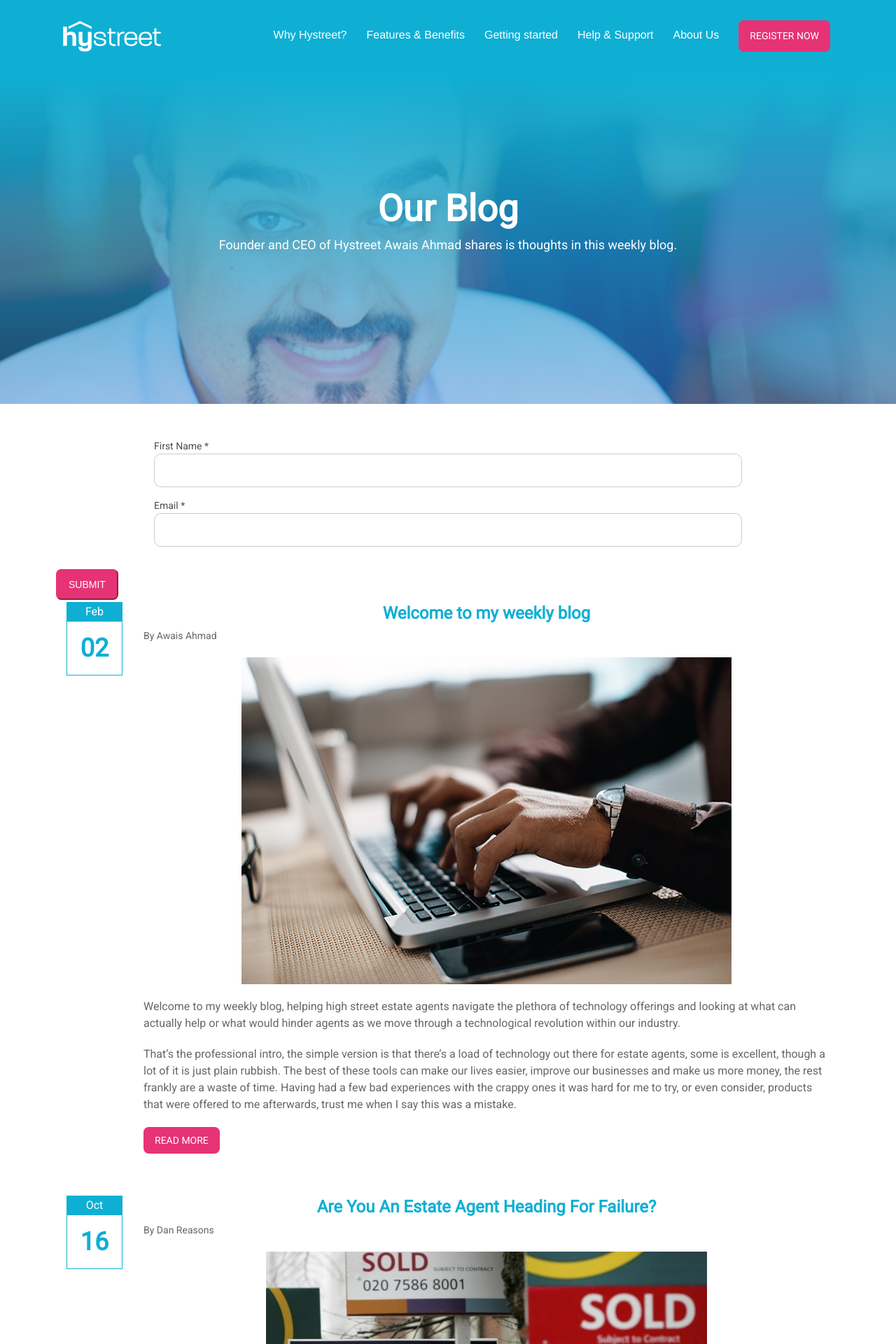
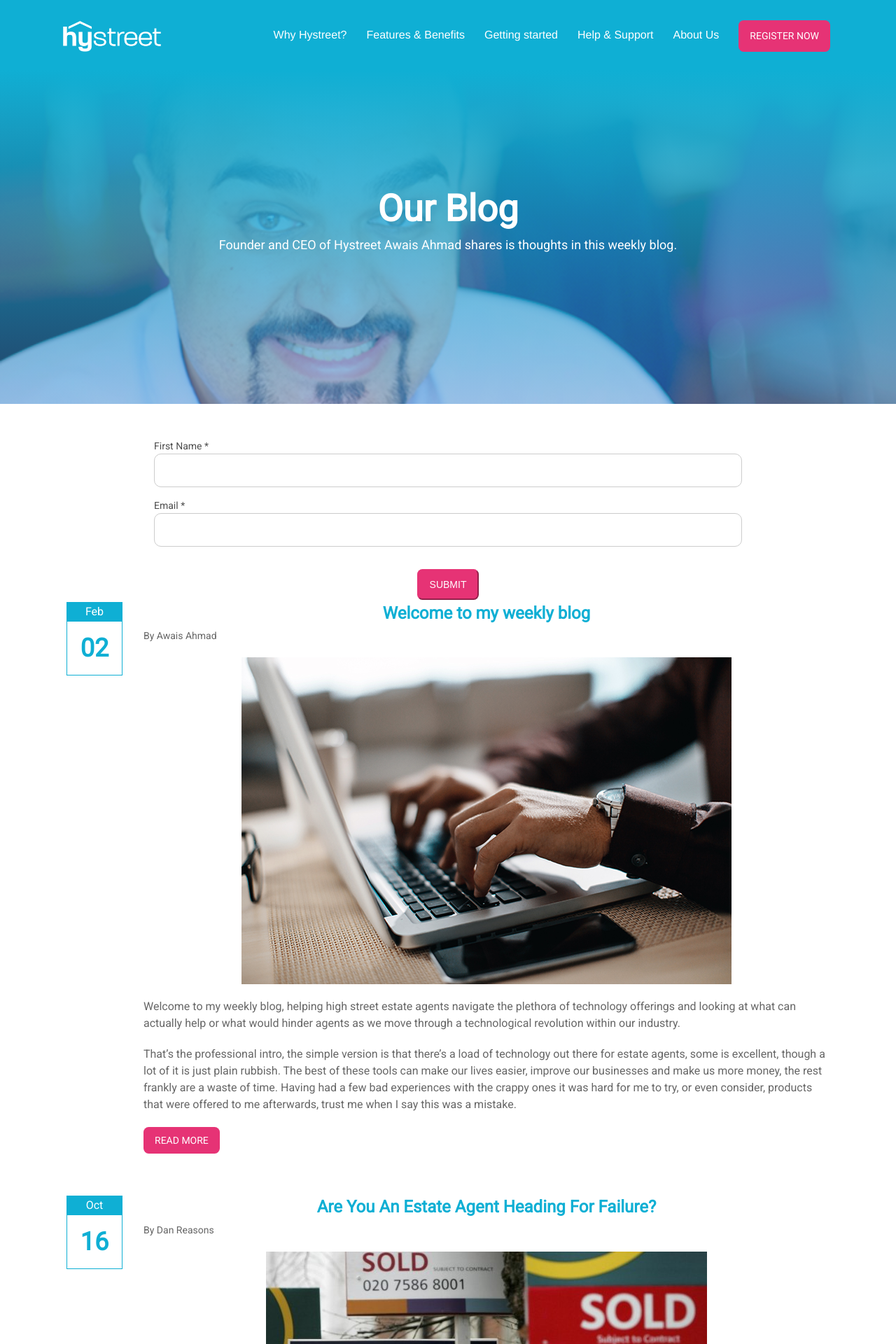
Before and after one commit to hystreet/hystreet.github.io, a Jekyll site: the page built from blog/index.html, in a window 1280 px wide. Shown: the top 1920 px of the page at 70% size. Built offline with Jekyll 4.4.1, drawn with Linux system fonts in a browser that asks for light colours; a script that is not in the unit is left out; the list of posts is cut into pages by our own code.

Commit message:
Update blog.html

```diff
--- a/_layouts/blog.html
+++ b/_layouts/blog.html
@@ -38,7 +38,7 @@ layout: default
         <div>&nbsp;</div>
     </div>
     <div class="infusion-submit">
-        <button class="infusion-recaptcha" id="recaptcha_3a2068882de6cd4ab24e281e9c53eedf" type="submit">Submit</button>
+        <button style="margin:0 auto; display: block;" class="infusion-recaptcha" id="recaptcha_3a2068882de6cd4ab24e281e9c53eedf" type="submit">Submit</button>
     </div>
 </form>
 <script type="text/javascript" src="https://ge395.infusionsoft.com/app/webTracking/getTrackingCode"></script>
```
